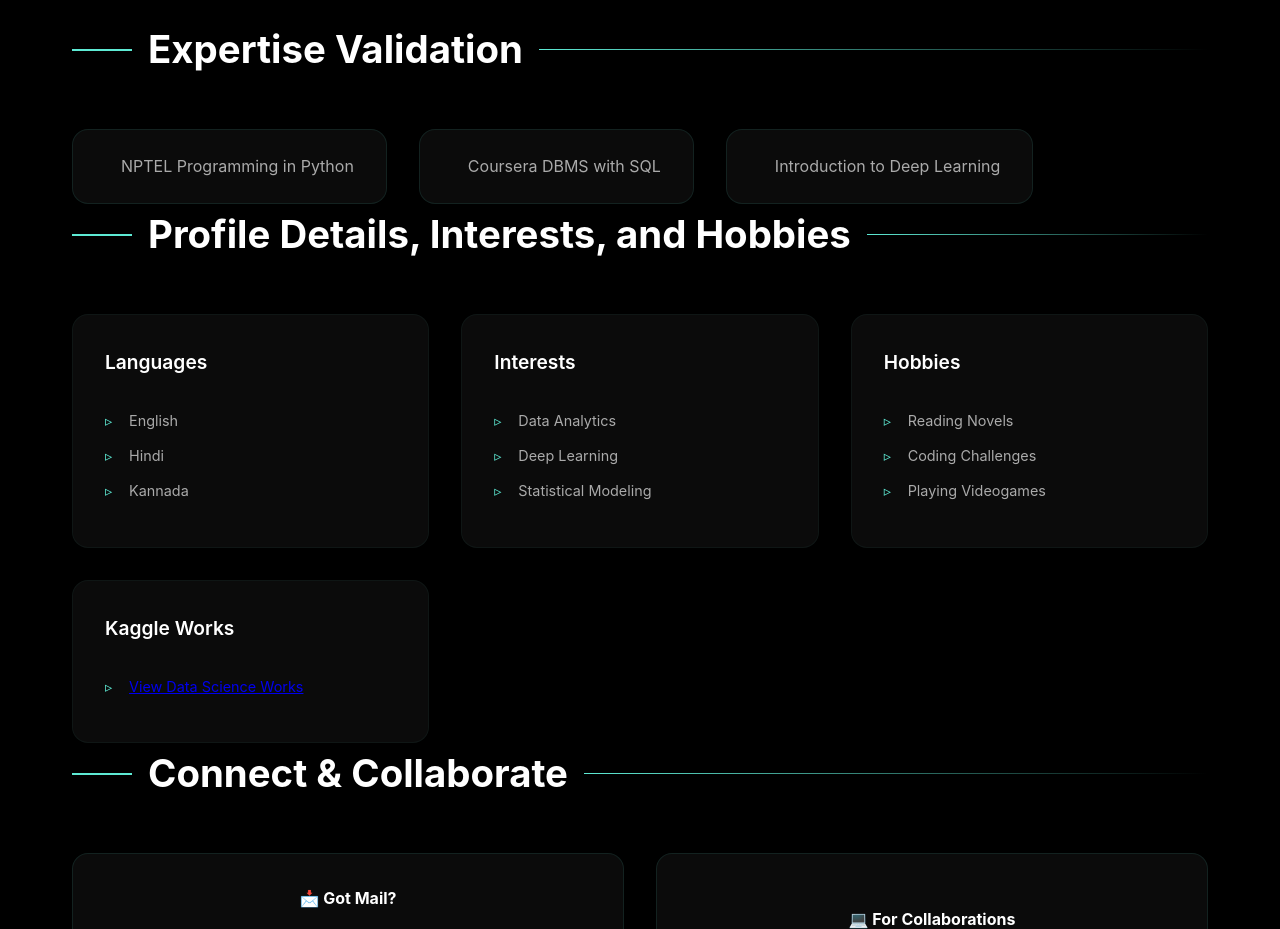
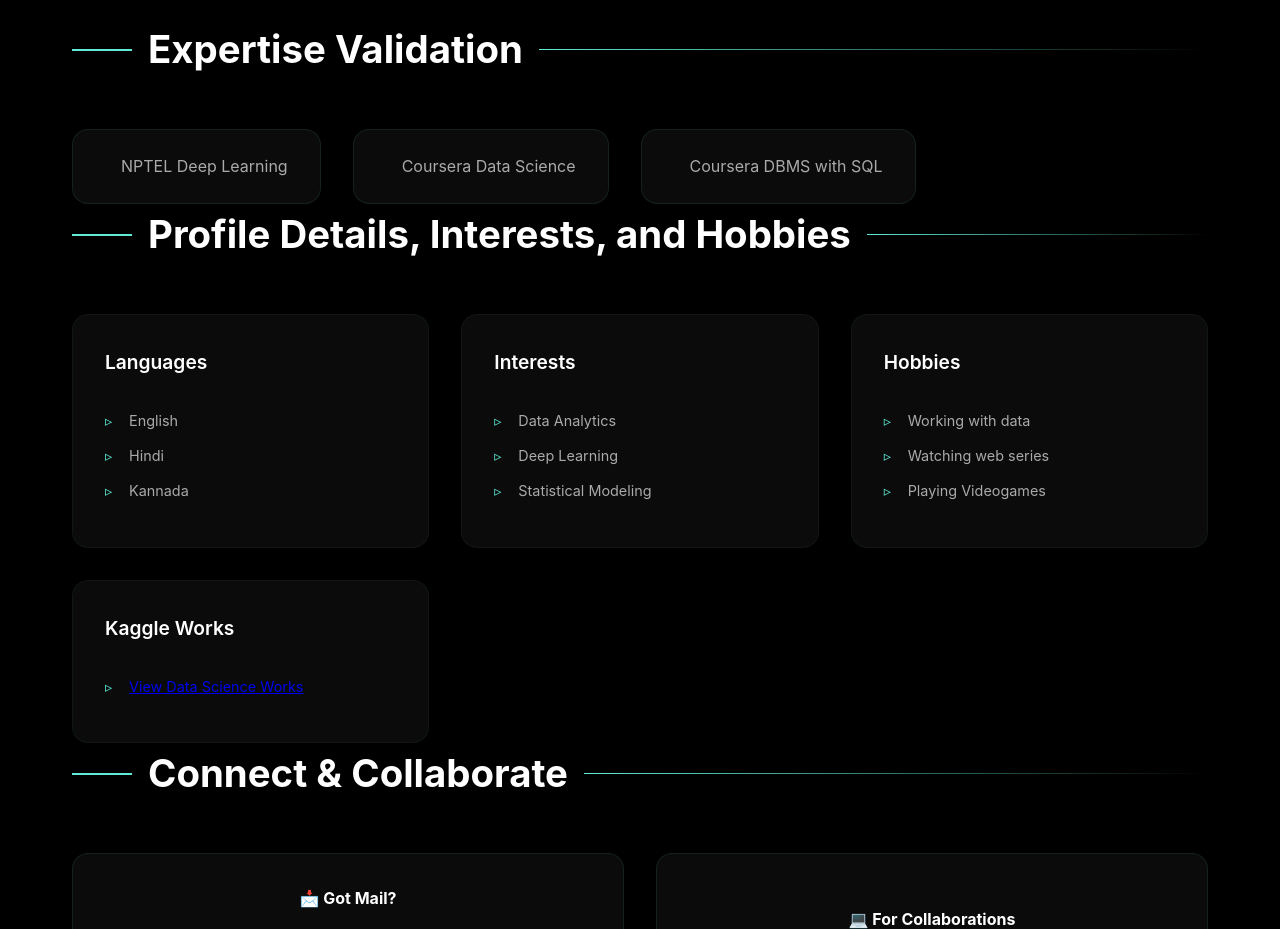
Before and after one commit to ndeekshith/portfolio, a React (Create React App) app: page / in a window 1280 px wide. Shown: the part 4300-5229 px from the top of the page. Built offline with nearby package versions, Linux system fonts and the light colour scheme.

Commit message:
Corrected certifications

```diff
--- a/src/components/AdditionalInfo.js
+++ b/src/components/AdditionalInfo.js
@@ -24,8 +24,8 @@ function AdditionalInfo() {
         <div className="project-card">
           <h3 className="project-title">Hobbies</h3>
           <ul className="project-details">
-            <li>Reading Novels</li>
-            <li>Coding Challenges</li>
+            <li>Working with data</li>
+            <li>Watching web series</li>
             <li>Playing Videogames</li>
           </ul>
         </div>
--- a/src/components/Certifications.js
+++ b/src/components/Certifications.js
@@ -8,15 +8,15 @@ function Certifications() {
       <div className="certification-badges">
         <div className="badge">
           <i className="fab fa-napster"></i>
-          NPTEL Programming in Python
+          NPTEL Deep Learning
         </div>
         <div className="badge">
           <i className="fas fa-database"></i>
-          Coursera DBMS with SQL
+          Coursera Data Science
         </div>
         <div className="badge">
           <i className="fas fa-brain"></i>
-          Introduction to Deep Learning
+          Coursera DBMS with SQL
         </div>
       </div>
     </section>
```
